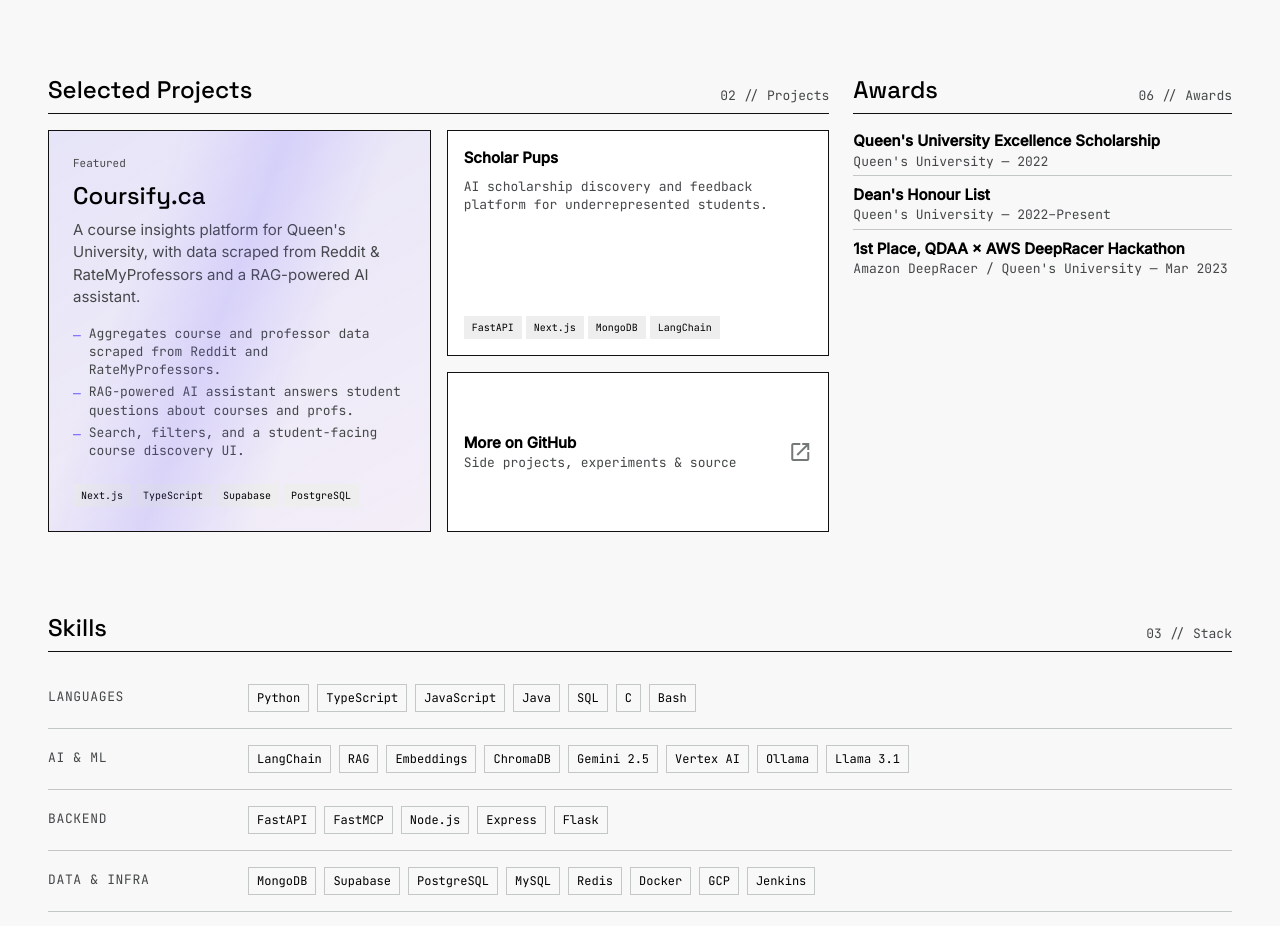
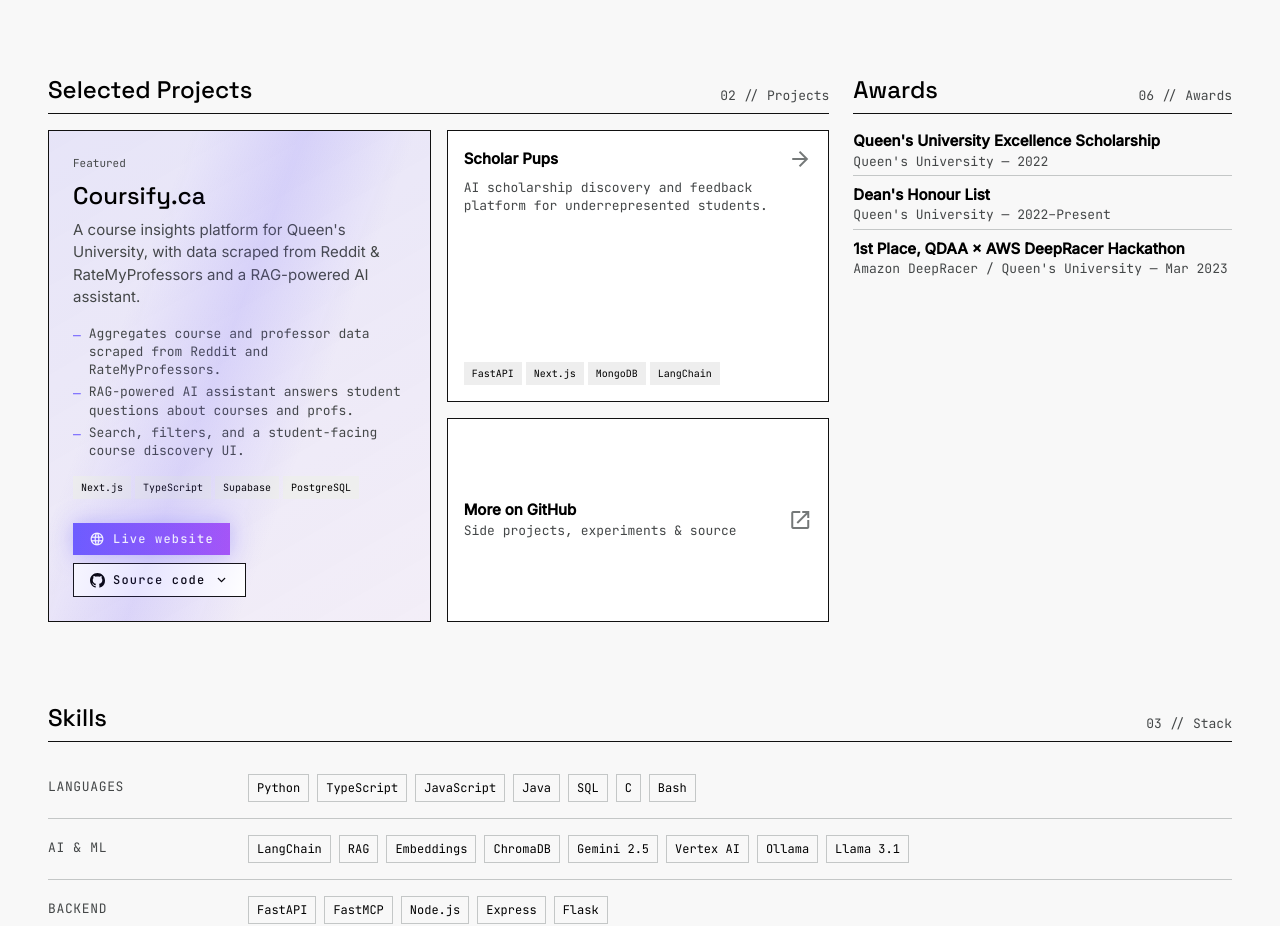
Before and after one commit to mominalvi/personal-portfolio, a Next.js app: page / in a window 1280 px wide. Shown: the part 860-1786 px from the top of the page. Built offline with nearby package versions, Linux system fonts and the light colour scheme.

Commit message:
add source-code dropdown to coursify (3 repos), link scholar pups to its repo

```diff
--- a/src/components/Projects.tsx
+++ b/src/components/Projects.tsx
@@ -1,3 +1,5 @@
+import RepoMenu from "@/components/RepoMenu";
+
 const featured = {
   title: "Coursify.ca",
   description:
@@ -9,6 +11,14 @@
   ],
   tags: ["Next.js", "TypeScript", "Supabase", "PostgreSQL"],
   href: "https://www.coursify.ca/",
+  repos: [
+    { label: "Web App", href: "https://github.com/amaanjaved1/Coursify-WebApp" },
+    { label: "RAG", href: "https://github.com/amaanjaved1/Coursify-RAG" },
+    {
+      label: "Web Scrapers",
+      href: "https://github.com/amaanjaved1/Coursify-Scrapers",
+    },
+  ],
 };
 
 const secondary: {
@@ -22,7 +32,7 @@
     description:
       "AI scholarship discovery and feedback platform for underrepresented students.",
     tags: ["FastAPI", "Next.js", "MongoDB", "LangChain"],
-    // no public link yet — rendered as a non-interactive card
+    href: "https://github.com/connor-leung/scholar-pups",
   },
 ];
 
@@ -40,11 +50,8 @@
 
       <div className="grid grid-cols-1 md:grid-cols-2 gap-md">
         {/* Featured — spans two rows */}
-        <a
-          href={featured.href}
-          target="_blank"
-          rel="noopener noreferrer"
-          className="tile-lift shimmer group relative overflow-hidden border-architectural p-lg md:row-span-2 flex flex-col"
+        <div
+          className="shimmer relative border-architectural p-lg md:row-span-2 flex flex-col"
           style={{
             background:
               "linear-gradient(150deg, rgba(109,92,255,0.12), rgba(168,85,247,0.06))",
@@ -53,13 +60,13 @@
           <span className="font-meta-technical text-[11px] text-on-surface-variant">
             Featured
           </span>
-          <h3 className="font-h3 text-h3 text-primary mt-sm mb-sm group-hover:text-[color:var(--accent)] transition-colors">
+          <h3 className="font-h3 text-h3 text-primary mt-sm mb-sm">
             {featured.title}
           </h3>
           <p className="font-body-md text-body-md text-on-surface-variant mb-md">
             {featured.description}
           </p>
-          <ul className="flex flex-col gap-xs mb-lg">
+          <ul className="flex flex-col gap-xs mb-md">
             {featured.highlights.map((h) => (
               <li
                 key={h}
@@ -70,7 +77,7 @@
               </li>
             ))}
           </ul>
-          <div className="flex gap-xs flex-wrap mt-auto">
+          <div className="flex gap-xs flex-wrap mb-lg">
             {featured.tags.map((t) => (
               <span
                 key={t}
@@ -80,7 +87,24 @@
               </span>
             ))}
           </div>
-        </a>
+          <div className="flex gap-sm flex-wrap mt-auto">
+            <a
+              href={featured.href}
+              target="_blank"
+              rel="noopener noreferrer"
+              className="btn-accent px-md py-sm font-label-caps text-label-caps text-white inline-flex items-center gap-sm"
+            >
+              <span
+                className="material-symbols-outlined"
+                style={{ fontSize: "16px" }}
+              >
+                language
+              </span>
+              Live website
+            </a>
+            <RepoMenu repos={featured.repos} />
+          </div>
+        </div>
 
         {/* Secondary cards — interactive only when a link exists */}
         {secondary.map((p) => {
--- /dev/null
+++ b/src/components/RepoMenu.tsx
@@ -0,0 +1,86 @@
+"use client";
+
+import { useEffect, useRef, useState } from "react";
+
+function GitHubIcon({ size = 15 }: { size?: number }) {
+  return (
+    <svg
+      width={size}
+      height={size}
+      viewBox="0 0 16 16"
+      fill="currentColor"
+      aria-hidden
+    >
+      <path d="M8 0C3.58 0 0 3.58 0 8c0 3.54 2.29 6.53 5.47 7.59.4.07.55-.17.55-.38 0-.19-.01-.82-.01-1.49-2.01.37-2.53-.49-2.69-.94-.09-.23-.48-.94-.82-1.13-.28-.15-.68-.52-.01-.53.63-.01 1.08.58 1.23.82.72 1.21 1.87.87 2.33.66.07-.52.28-.87.51-1.07-1.78-.2-3.64-.89-3.64-3.95 0-.87.31-1.59.82-2.15-.08-.2-.36-1.02.08-2.12 0 0 .67-.21 2.2.82.64-.18 1.32-.27 2-.27.68 0 1.36.09 2 .27 1.53-1.04 2.2-.82 2.2-.82.44 1.1.16 1.92.08 2.12.51.56.82 1.27.82 2.15 0 3.07-1.87 3.75-3.65 3.95.29.25.54.73.54 1.48 0 1.07-.01 1.93-.01 2.2 0 .21.15.46.55.38A8.01 8.01 0 0016 8c0-4.42-3.58-8-8-8z" />
+    </svg>
+  );
+}
+
+export default function RepoMenu({
+  repos,
+  className = "",
+}: {
+  repos: { label: string; href: string }[];
+  className?: string;
+}) {
+  const [open, setOpen] = useState(false);
+  const ref = useRef<HTMLDivElement>(null);
+
+  useEffect(() => {
+    if (!open) return;
+    function onDoc(e: MouseEvent) {
+      if (ref.current && !ref.current.contains(e.target as Node)) setOpen(false);
+    }
+    function onKey(e: KeyboardEvent) {
+      if (e.key === "Escape") setOpen(false);
+    }
+    document.addEventListener("mousedown", onDoc);
+    document.addEventListener("keydown", onKey);
+    return () => {
+      document.removeEventListener("mousedown", onDoc);
+      document.removeEventListener("keydown", onKey);
+    };
+  }, [open]);
+
+  return (
+    <div className={`relative ${className}`} ref={ref}>
+      <button
+        type="button"
+        onClick={() => setOpen((o) => !o)}
+        aria-haspopup="menu"
+        aria-expanded={open}
+        className="inline-flex items-center gap-sm px-md py-sm border-architectural bg-surface-container-lowest text-primary font-label-caps text-label-caps hover:border-[color:var(--accent)] transition-colors"
+      >
+        <GitHubIcon />
+        Source code
+        <span
+          className="material-symbols-outlined transition-transform duration-200"
+          style={{ fontSize: "16px", transform: open ? "rotate(180deg)" : "none" }}
+        >
+          expand_more
+        </span>
+      </button>
+
+      {open && (
+        <div
+          role="menu"
+          className="absolute left-0 top-full mt-xs z-30 min-w-[210px] border-architectural bg-surface-container-lowest shadow-lg"
+        >
+          {repos.map((r) => (
+            <a
+              key={r.href}
+              href={r.href}
+              target="_blank"
+              rel="noopener noreferrer"
+              role="menuitem"
+              className="flex items-center gap-sm px-md py-sm font-meta-technical text-meta-technical text-on-surface-variant hover:bg-surface-container hover:text-[color:var(--accent)] transition-colors"
+            >
+              <GitHubIcon size={14} />
+              {r.label}
+            </a>
+          ))}
+        </div>
+      )}
+    </div>
+  );
+}
```
